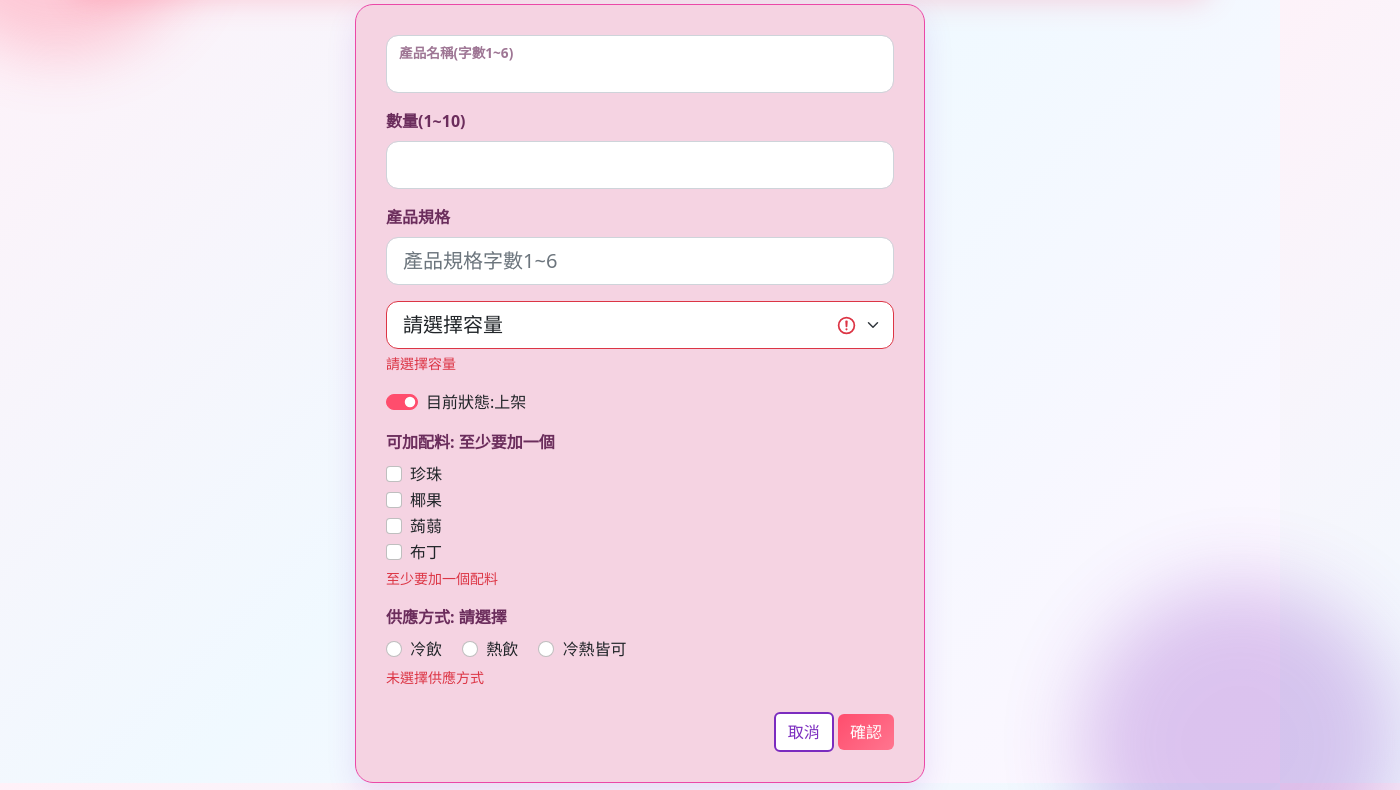
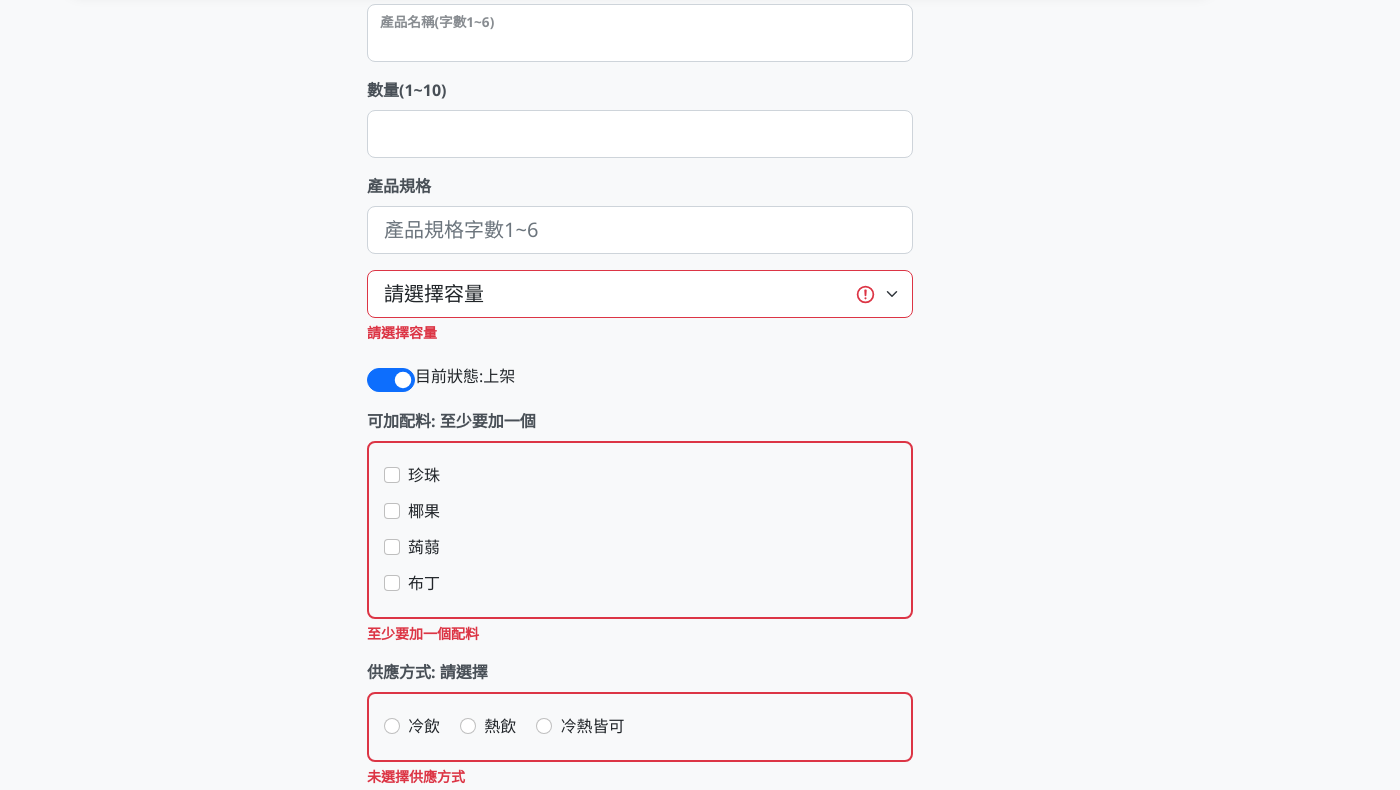
Before and after one commit to hsucherry18/userpage, a plain HTML site: page 20260625-ch11-form-JS-AI.html in a window 1280 px wide. Shown: the part 143-933 px from the top of the page, 1400 px wide, since content can reach past the window. Drawn offline with Linux system fonts and the light colour scheme; some packages are replaced by stand-ins of ours; a script that the page names is missing; a web font is replaced by a local one.

Commit message:
個人首頁初稿

```diff
--- a/20260625-ch11-form-JS-AI.html
+++ b/20260625-ch11-form-JS-AI.html
@@ -9,183 +9,233 @@
     <link rel="stylesheet" href="css/bootstrap.min.css">
     <link rel="stylesheet" href="css/20260527.css">
     <style>
-        /* =========================
-   背景
-========================= */
         body {
-            min-height: 100vh;
-            background: linear-gradient(135deg, #fff1f8 0%, #f0f9ff 50%, #fef6ff 100%);
-            position: relative;
-            overflow-x: hidden;
+            background: #eef3f8;
+            font-family: "Microsoft JhengHei", "Segoe UI", sans-serif;
         }
 
-        body::before,
-        body::after {
-            content: "";
-            position: absolute;
-            border-radius: 50%;
-            opacity: .25;
-            z-index: 0;
+        /* ---------- 標題 ---------- */
+
+        .display-4 {
+            background: linear-gradient(90deg, #1d4e89, #2563eb);
+            color: #fff !important;
+            border-radius: 10px;
+            font-weight: bold;
+            letter-spacing: 3px;
+            box-shadow: 0 5px 15px rgba(0, 0, 0, .15);
         }
 
-        body::before {
-            width: 280px;
-            height: 280px;
-            background: #ff4d6d;
-            top: -80px;
-            left: -80px;
-            filter: blur(30px);
+        .display-5 {
+            background: linear-gradient(90deg, #198754, #20c997);
+            color: #fff !important;
+            border-radius: 10px;
+            font-weight: bold;
+            box-shadow: 0 5px 15px rgba(0, 0, 0, .15);
         }
 
-        body::after {
-            width: 320px;
-            height: 320px;
-            background: #7b2cbf;
-            bottom: -120px;
-            right: -120px;
-            filter: blur(40px);
+        /* ---------- 表單區 ---------- */
+
+        .row.justify-content-center>.col-md-6:first-child {
+
+            background: #fff;
+            padding: 30px;
+            border-radius: 12px;
+            margin-top: 20px;
+
+            box-shadow:
+                0 5px 15px rgba(0, 0, 0, .08);
         }
 
-        .container {
-            position: relative;
-            z-index: 1;
+        /* ---------- Label ---------- */
+
+        .form-label,
+        .form-floating label {
+            color: #495057;
+            font-weight: 600;
         }
 
-        /* =========================
-   主標題
-========================= */
-        .display-4 {
-            background: linear-gradient(135deg, #ff4d6d, #ff8fa3, #7b2cbf) !important;
-            color: #fff !important;
-            border-radius: 18px;
-            box-shadow: 0 12px 30px rgba(255, 77, 109, .25);
-            letter-spacing: 3px;
-        }
+        /* ---------- Input ---------- */
 
-        /* =========================
-   表單卡片
-========================= */
-        .col-md-6.mt-3 {
-            background: #f5d3e2;
-            border-radius: 18px;
-            padding: 30px;
-            box-shadow: 0 12px 30px rgba(123, 44, 191, .12);
-            border: 1px solid #eb48a7;
-        }
-
-        /* =========================
-   Input
-========================= */
         .form-control,
         .form-select {
-            border-radius: 12px;
+
+            border-radius: 8px;
+            border: 1px solid #ced4da;
+            transition: .3s;
         }
 
         .form-control:focus,
-        .form-select:focus,
-        .form-check-input:focus {
-            border-color: #ff4d6d;
-            box-shadow: 0 0 0 .25rem rgba(255, 77, 109, .25);
+        .form-select:focus {
+
+            border-color: #2563eb;
+            box-shadow: 0 0 0 .2rem rgba(37, 99, 235, .18);
         }
 
-        /* =========================
-   按鈕
-========================= */
+        /* ---------- Checkbox Radio ---------- */
+
+        .form-check {
+            padding-top: 5px;
+            padding-bottom: 5px;
+        }
+
+        .form-check-input {
+            cursor: pointer;
+        }
+
+        .form-check-label {
+            cursor: pointer;
+        }
+
+        /* ---------- 配料、供應方式 ---------- */
+
+        #topping_group,
+        #supply_group {
+
+            background: #f8f9fa;
+            padding: 15px;
+            border-radius: 8px;
+
+            border: 1px solid #dee2e6;
+        }
+
+        #topping_group.is-valid,
+        #supply_group.is-valid {
+
+            border: 2px solid #198754;
+        }
+
+        #topping_group.is-invalid,
+        #supply_group.is-invalid {
+
+            border: 2px solid #dc3545;
+        }
+
+        /* ---------- Button ---------- */
+
+        .btn {
+
+            border-radius: 8px;
+            min-width: 110px;
+            font-weight: bold;
+            transition: .25s;
+        }
+
         .btn-primary {
-            background: linear-gradient(135deg, #ff4d6d, #ff758f);
+
+            background: #2563eb;
             border: none;
-            transition: .3s;
         }
 
         .btn-primary:hover {
-            background: linear-gradient(135deg, #ff758f, #ff4d6d);
+
+            background: #1d4ed8;
             transform: translateY(-2px);
         }
 
         .btn-secondary {
-            background: #fff;
-            border: 2px solid #7b2cbf;
-            color: #7b2cbf;
-            transition: .3s;
+
+            border: none;
         }
 
         .btn-secondary:hover {
-            background: #7b2cbf;
-            color: white;
+
+            transform: translateY(-2px);
         }
 
-        /* =========================
-   Switch / Checkbox / Radio
-========================= */
-        .form-check-input:checked {
-            background-color: #ff4d6d;
-            border-color: #ff4d6d;
-        }
+        /* ---------- 明細 ---------- */
 
-        .form-switch .form-check-input:checked {
-            background-color: #ff4d6d;
-        }
+        #showmessage {
 
-        /* =========================
-   明細標題
-========================= */
-        .display-5 {
-            background: linear-gradient(135deg, #38b000, #70e000) !important;
-            color: white !important;
-            border-radius: 18px;
-            box-shadow: 0 10px 25px rgba(56, 176, 0, .2);
-        }
+            background: #fff;
 
-        /* =========================
-   明細卡片
-========================= */
-        #showmessage {
-            background: #fff;
             margin-top: 20px;
+
+            border-radius: 10px;
+
             padding: 25px;
-            border-radius: 18px;
-            box-shadow: 0 10px 25px rgba(0, 0, 0, .08);
-            border-left: 6px solid #ff4d6d;
+
+            box-shadow: 0 5px 20px rgba(0, 0, 0, .08);
+
+            border-left: 6px solid #2563eb;
         }
 
         #showmessage h3 {
-            padding: 10px 0;
-            margin-bottom: 10px;
-            border-bottom: 1px dashed #ddd;
-            font-size: 1.2rem;
+
+            font-size: 20px;
+
+            padding: 12px 0;
+
+            margin: 0;
+
+            border-bottom: 1px solid #e9ecef;
         }
 
         #showmessage h3:last-child {
+
             border-bottom: none;
         }
 
-        /* =========================
-   Label
-========================= */
-        .form-label,
-        .form-floating label {
-            font-weight: 600;
-            color: #6b2d5c;
+        /* ---------- 驗證 ---------- */
+
+        .valid-feedback {
+
+            font-weight: bold;
         }
 
-        /* =========================
-   驗證動畫
-========================= */
-        .is-valid,
-        .is-invalid {
-            animation: fadeIn .25s;
+        .invalid-feedback {
+
+            font-weight: bold;
         }
 
-        @keyframes fadeIn {
-            from {
-                opacity: 0;
-                transform: translateY(5px);
+        /* ---------- Switch ---------- */
+
+        .form-switch .form-check-input {
+
+            width: 3rem;
+
+            height: 1.5rem;
+        }
+
+        /* ---------- 動畫 ---------- */
+
+        .form-control,
+        .form-select,
+        .btn {
+
+            transition: all .25s ease;
+        }
+
+        /* ---------- RWD ---------- */
+
+        @media (max-width:768px) {
+
+            .row.justify-content-center>.col-md-6:first-child {
+
+                padding: 20px;
             }
 
-            to {
-                opacity: 1;
-                transform: translateY(0);
+            .display-4 {
+
+                font-size: 2rem;
             }
+
+            .display-5 {
+
+                font-size: 1.7rem;
+            }
+
+            .btn {
+
+                width: 100%;
+
+                margin-top: 10px;
+            }
+
+            #showmessage h3 {
+
+                font-size: 18px;
+            }
+
         }
     </style>
 </head>
@@ -313,15 +363,10 @@
 
             <div class="col-md-6">
                 <div id="showmessage"></div>
-                <div class="text-end mt-4">
-            <button type="button" class="btn btn-secondary me-2" id="detail_cancel">
-                取消
-            </button>
-
-            <button type="button" class="btn btn-primary" id="detail_ok">
-                確認
-            </button>
-        </div>
+                <div class="text-end mt-4" id="detail_btns">
+                    <button type="button" class="btn btn-secondary" id="cancel_detail_btn">取消</button>
+                    <button type="button" class="btn btn-primary" id="confirm_detail_btn">確認</button>
+                </div>
             </div>
 
         </div>
```
Also changed, not shown: index.html (+1 -1 lines).
